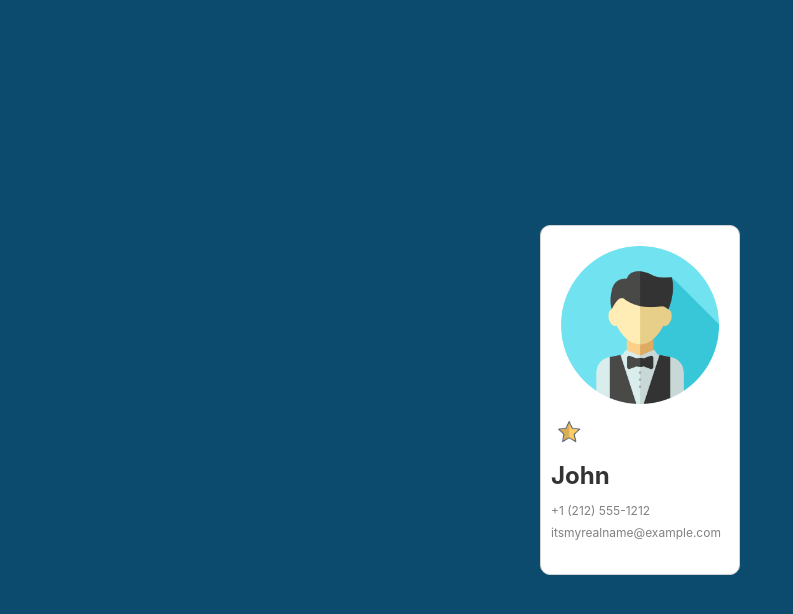
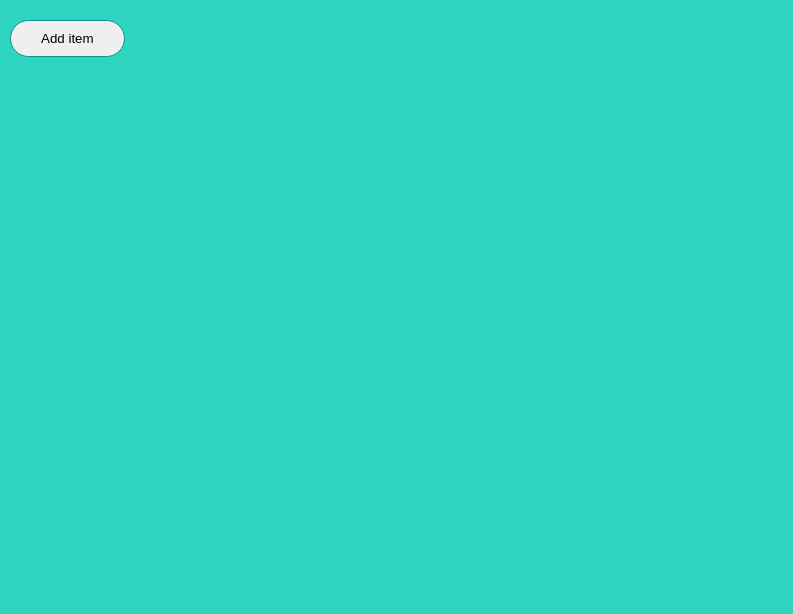
Before and after one commit to Urahara-99/chef-claude, a React (Vite) app: page / in a window 1280 px wide. Shown: the top 614 px of the page, without its empty margins (0-793 px from the left). Built offline with nearby package versions, Linux system fonts and the light colour scheme.

Commit message:
Form Submission

```diff
--- a/src/Main.css
+++ b/src/Main.css
@@ -62,64 +62,49 @@ form > button::before{
 
 
   */
-
   * {
     box-sizing: border-box;
 }
 
 body {
-    background-color: #0C4A6E;
     margin: 0;
-    font-family: "Inter", sans-serif;
+    padding: 10px;
+    background-color: #2DD4BF;
+    color: #262626;
 }
 
-main {
-    height: 100vh;
-    display: flex;
-    justify-content: center;
-    align-items: center;
+h1 {
+    text-align: center;
 }
 
-.card {
-    background-color: white;
-    width: 200px;
-    border: 1px solid lightgray;
-    border-radius: 10px;
-    height: 350px;
+form {
+    padding-inline: 40px;
+    display: flex;
+    flex-direction: column;
 }
 
-.card .avatar {
-    width: 100%;
-    padding: 10%;
-    padding-bottom: 0;
+label {
+    margin-bottom: 4px;
 }
 
-.card .name {
-    margin-block: 13px;
-    color: #333333;
+input {
+    border-radius: 100px;
+    border: 1px solid #0D9488;
+    height: 2rem;
+    text-indent: 10px;
 }
 
-.card .info {
-    padding: 10px;
+button {
+    border-radius: 100px;
+    border: 1px solid #0D9488;
+    padding: 10px 30px;
+    cursor: pointer;
+    margin-top: 10px;
+    transition: all 0.1s ease-in-out;
 }
 
-.card .favorite {
-    width: 25px;
-    cursor: pointer;
+button:hover {
+    background-color: #115E59;
+    border-color: #042F2E;
+    color: white;
 }
-
-.card .contact {
-    font-size: 0.75rem;
-    color: gray;
-    margin-block: 7px;
-}
-
-.card .favorite-button {
-    border: none;
-    background: transparent;
-}
-
-.card .favorite-button:active {
-    transform: none;
-    box-shadow: none;
-}
--- a/src/components/Rough.jsx
+++ b/src/components/Rough.jsx
@@ -1,57 +1,22 @@
-import React from "react"
-import avatar from "../assets/user.png"
-import starFilled from "../assets/star-filled.png"
-import starEmpty from "../assets/star-empty.png"
+import React from 'react'
 
-export default function App() {
-    const [contact, setContact] = React.useState({
-        firstName: "John",
-        lastName: "Doe",
-        phone: "+1 (212) 555-1212",
-        email: "itsmyrealname@example.com",
-        isFavorite: true
-    })
+export default function Rough() {
 
-    let star= contact.isFavorite ? starFilled : starEmpty;
-    let ariavar = contact.isFavorite ? "Remove from fav" : "Add to fav";
-    let imgChangeAlt= contact.isFavorite ? "filled star" : "empty star";
+    const [myFavoriteThings, setmyFavouriteThings] = React.useState([])
+    const allFavoriteThings = ["💦🌹", "😺", "💡", "🔥🧤", "🟤🎁",
+    "🐴", "🍎🥧", "🚪🔔", "🛷🔔", "🥩🍝"]
+    const thingsElements = myFavoriteThings.map(thing => <p key={thing}>{thing}</p>)
 
-    function toggleFavorite() {
-        setContact((prev=>{
-          return {...prev, isFavorite: !prev.isFavorite}
-        }))
+    function addFavoriteThing() {
+        setmyFavouriteThings(prev=>[...prev, allFavoriteThings[prev.length]])
     }
 
     return (
-        <main>
-            <article className="card">
-                <img
-                    src={avatar}
-                    className="avatar"
-                    alt="User profile picture of John Doe"
-                />
-                <div className="info">
-                    <button
-                        onClick={toggleFavorite}
-                        aria-pressed={false}
-                        className="favorite-button"
-                    >
-                        <img
-                            src={star}
-                            aria-pressed={contact.isFavorite}
-                            aria-label={ariavar}
-                            alt={imgChangeAlt}
-                            className="favorite"
-                        />
-                    </button>
-                    <h2 className="name">
-                        {contact.firstName}
-                    </h2>
-                    <p className="contact">{contact.phone}</p>
-                    <p className="contact">{contact.email}</p>
-                </div>
-
-            </article>
-        </main>
+      <main>
+        <button onClick={addFavoriteThing}>Add item</button>
+        <section aria-live="polite">
+          {thingsElements}
+        </section>
+      </main>
     )
-}
+  }
```
Also changed, not shown: src/components/FormSubmit.jsx (added, +31 -0 lines), src/components/ToggleState.jsx (added, +57 -0 lines), src/components/FormAction.jsx (added).
